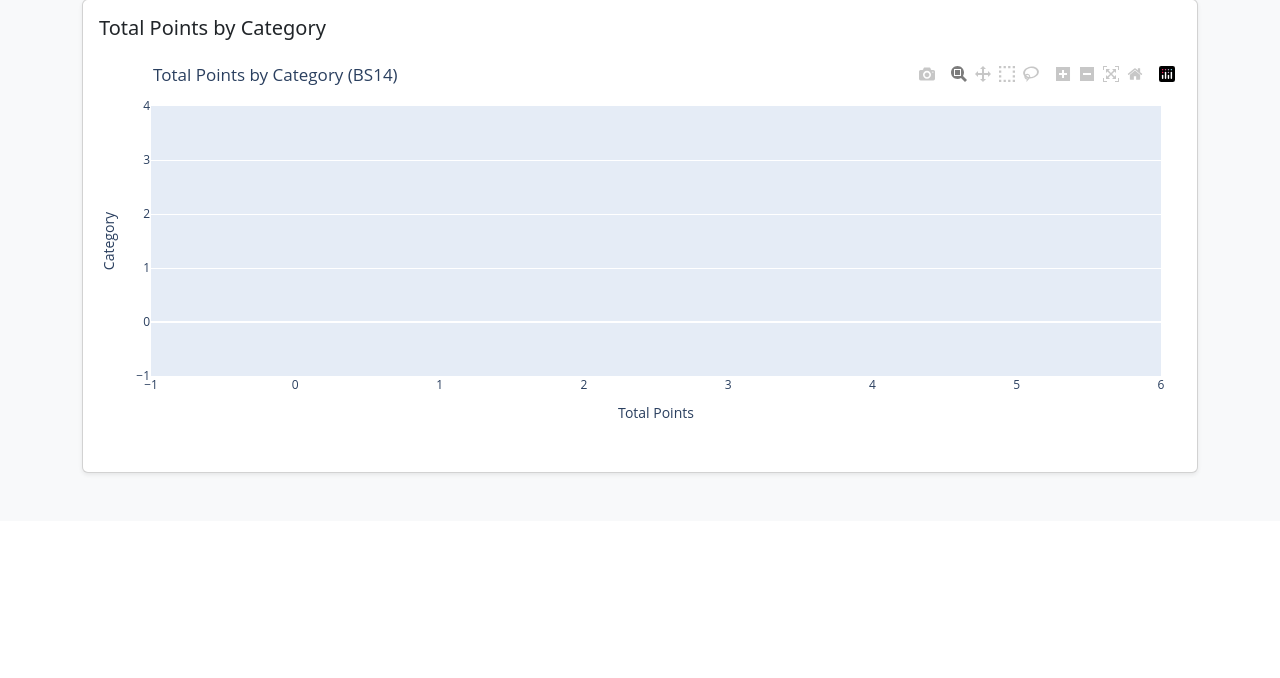
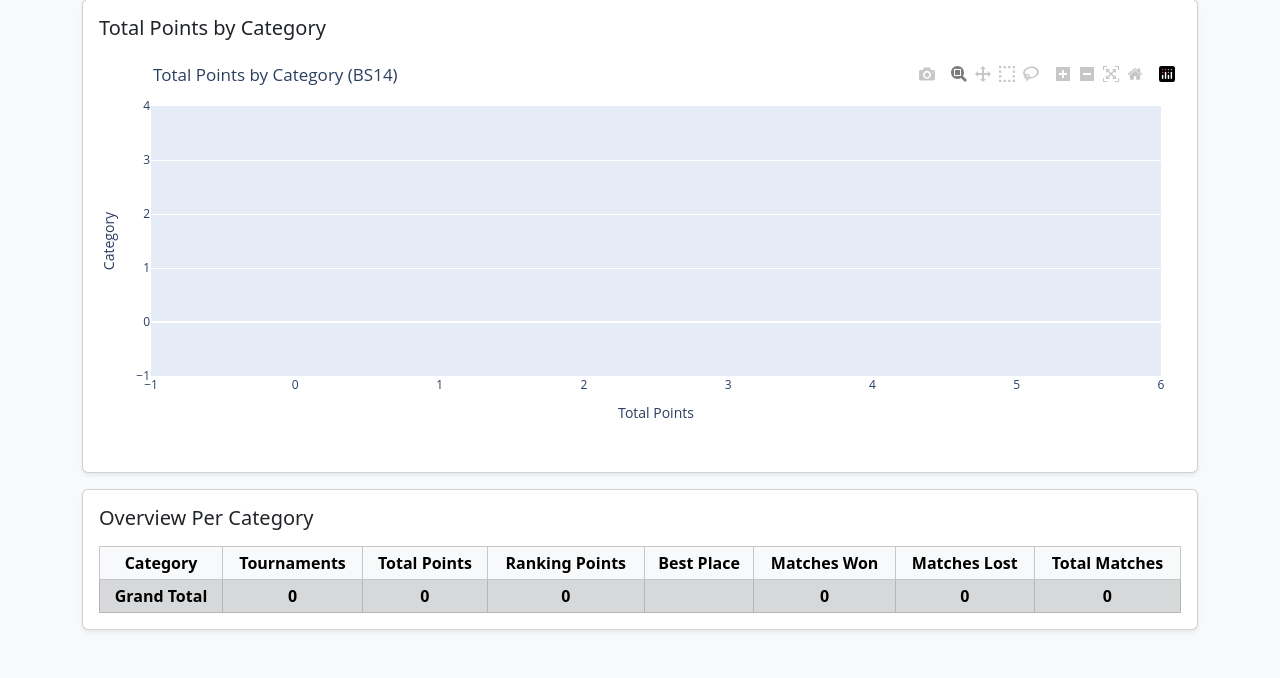
Before and after one commit to JohnNita83/tennis_ranking_app, a Flask app: page /player in a window 1280 px wide. Shown: the part 329-1007 px from the top of the page. Before the commit the page ends 805 px from the top, so only its background shows below. Run offline with Flask 3, Linux system fonts and the light colour scheme; a user stored in the database is signed in; data comes from the database, SQL or seed files in the repository; data that the repository does not hold is empty; some libraries are stand-ins or nearby versions.

Commit message:
adding detailed table to player's page

```diff
--- a/app.py
+++ b/app.py
@@ -22,6 +22,7 @@ from rapidfuzz import process
 import plotly.graph_objs as go
 import plotly.utils
 import json
+from collections import defaultdict
 
 
 COOKIE_FILE = Path(__file__).with_name("cookie.txt")
@@ -364,8 +365,8 @@ def get_week_label_for_date(d: date) -> str:
 
 
 from datetime import datetime, timedelta
-
-from datetime import datetime, timedelta
+from collections import defaultdict
+import sqlite3
 
 def build_tournament_view(player_name: str, age_group: str) -> dict:
     ensure_tournaments_table()
@@ -423,6 +424,7 @@ def build_tournament_view(player_name: str, age_group: str) -> dict:
         if cat_code in cat_counts:
             cat_counts[cat_code] += 1
 
+        # points by place/category
         pts = None
         if place is not None and cat_code:
             pm = points_map.get(place)
@@ -432,6 +434,7 @@ def build_tournament_view(player_name: str, age_group: str) -> dict:
         if pts is not None and cat_code in cat_points:
             cat_points[cat_code] += pts
 
+        # next week's label and rank at that point
         if end_date:
             try:
                 d = datetime.fromisoformat(end_date).date()
@@ -441,6 +444,7 @@ def build_tournament_view(player_name: str, age_group: str) -> dict:
             except Exception:
                 rank_value = None
 
+        # diff/arrow relative to previous rank
         diff = None
         arrow = None
         if rank_value is not None and prev_rank is not None:
@@ -481,7 +485,7 @@ def build_tournament_view(player_name: str, age_group: str) -> dict:
         }
         rows.append(row)
 
-        # 👉 per-row ranking_points: top-6 within 365 days from this row's end_date
+        # per-row ranking_points: top-6 within 365 days from this row's end_date
         current_end = parse_date_safe(end_date)
         if current_end:
             valid_points = []
@@ -493,6 +497,8 @@ def build_tournament_view(player_name: str, age_group: str) -> dict:
                         valid_points.append(p)
             top6 = sorted(valid_points, reverse=True)[:6]
             row["ranking_points"] = sum(top6) if top6 else 0
+        else:
+            row["ranking_points"] = None
 
     # max ranking points achieved across all rows
     if rows:
@@ -522,6 +528,57 @@ def build_tournament_view(player_name: str, age_group: str) -> dict:
                 rows[i]["is_top6"] = True
             top6_tournaments = [rows[i] for i in sorted(top6_indices)]
 
+    # Category summary (computed once after rows are built)
+    category_summary = defaultdict(lambda: {
+        "tournaments": 0,
+        "total_points": 0,
+        "best_place": None,
+        "won": 0,
+        "lost": 0,
+        "total": 0,
+    })
+
+    for rr in rows:
+        cat = rr["cat_code"]
+        if not cat:
+            continue
+        summary = category_summary[cat]
+        summary["tournaments"] += 1
+        summary["total_points"] += rr["points"] if rr["points"] else 0
+        place_val = rr["place"]
+        if place_val is not None and place_val > 0:  # skip zeros
+            if summary["best_place"] is None or place_val < summary["best_place"]:
+                summary["best_place"] = place_val
+        summary["won"] += rr["won"]
+        summary["lost"] += rr["lost"]
+        summary["total"] += rr["matches"]
+
+    # Filter categories with at least one tournament
+    filtered_summary = {
+        cat: data for cat, data in category_summary.items()
+        if data["tournaments"] >= 1
+    }
+
+    # Grand total row (best_place as min non-zero across categories)
+    best_places = [d["best_place"] for d in filtered_summary.values() if d["best_place"] not in (None, 0)]
+    grand_total = {
+        "tournaments": sum(d["tournaments"] for d in filtered_summary.values()),
+        "total_points": sum(d["total_points"] for d in filtered_summary.values()),
+        "best_place": min(best_places) if best_places else None,
+        "won": sum(d["won"] for d in filtered_summary.values()),
+        "lost": sum(d["lost"] for d in filtered_summary.values()),
+        "total": sum(d["total"] for d in filtered_summary.values()),
+    }
+
+    # Ranking points per category from rows marked is_top6 (latest 12-month window)
+    cat_ranking_points = {code: 0 for code, _disp in POINT_COLUMNS}
+    for rr in rows:
+        if rr.get("is_top6"):
+            cat = rr.get("cat_code")
+            pts = rr.get("points") or 0
+            if cat and pts:
+                cat_ranking_points[cat] += pts
+
     total_matches = total_won + total_lost
     won_pct = (total_won / total_matches * 100) if total_matches > 0 else 0
     lost_pct = (total_lost / total_matches * 100) if total_matches > 0 else 0
@@ -547,10 +604,14 @@ def build_tournament_view(player_name: str, age_group: str) -> dict:
         "cat_counts": cat_counts,
         "cat_points": cat_points,
         "max_ranking_points": max_ranking_points,
+        "cat_ranking_points": cat_ranking_points,
         "top6_tournaments": top6_tournaments,
         "latest_rank": latest_rank,
         "latest_week": latest_week,
+        "category_summary": filtered_summary,
+        "grand_total": grand_total,
     }
+
 
 
 def get_db_connection():
@@ -1400,16 +1461,14 @@ def player():
                 weeks.append(r["Week"])
                 ranks.append(int(r["Rank"]))
 
-    # ✅ Sort weeks ascending by (year, week number)
     def parse_week(w):
         try:
             week_num, year = w.split("-")
             return (int(year), int(week_num))
         except Exception:
-            return (9999, 9999)  # fallback for malformed strings
+            return (9999, 9999)
 
     if weeks and ranks:
-        # zip weeks and ranks together, sort by parsed week, then unzip
         sorted_pairs = sorted(zip(weeks, ranks), key=lambda x: parse_week(x[0]))
         weeks, ranks = zip(*sorted_pairs)
 
@@ -1420,92 +1479,79 @@ def player():
                 go.Scatter(
                     x=weeks,
                     y=ranks,
-                    mode="lines+markers+text",   # include text labels
+                    mode="lines+markers+text",
                     line=dict(color="green", width=3),
                     marker=dict(size=8),
-                  # text=ranks,                  # show rank numbers
-                    textposition="top center"    # place labels above markers
+                    textposition="top center"
                 )
             ],
             layout=go.Layout(
                 title=f"Ranking progress for {name} ({age_group})",
                 xaxis=dict(title="Week", tickangle=-45),
-                yaxis=dict(title="Rank", autorange="reversed"),  # rank #1 at top
+                yaxis=dict(title="Rank", autorange="reversed"),
                 margin=dict(l=40, r=20, t=50, b=80),
                 height=400
             )
         )
-
         plot_json = json.dumps(fig, cls=plotly.utils.PlotlyJSONEncoder)
-
-
 
     # Call your tournament helper
     tournament_data = build_tournament_view(name, age_group)
-    # Debug: print top 6 tournaments and their points
     print(f"\n=== Top 6 tournaments for {name} ({age_group}) ===")
     for r in tournament_data["top6_tournaments"]:
         print(f"{r['tournament_name']} → {r['points']}")
 
-
     # Extract top 6 tournaments for bar chart
     bar_plot_json = None
-    if tournament_data["top6_tournaments"]:   # only build chart if list is non-empty
+    if tournament_data["top6_tournaments"]:
         names = [r["tournament_name"] for r in tournament_data["top6_tournaments"]]
         points = [r["points"] for r in tournament_data["top6_tournaments"]]
-
         bar_fig = go.Figure(
             data=[go.Bar(
                 x=points,
                 y=list(range(1, len(points)+1)),
                 orientation="h",
                 marker=dict(color="green"),
-                text=names,                 # show points
-                textposition="inside"       # place labels at end of bar
+                text=names,
+                textposition="inside"
             )],
             layout=go.Layout(
                 title=f"Top 6 Tournaments by Points ({age_group})",
-                xaxis=dict(title="Points",),
+                xaxis=dict(title="Points"),
                 yaxis=dict(title="Tournaments"),
                 margin=dict(l=40, r=20, t=50, b=80),
                 height=400
             )
         )
-
         bar_plot_json = json.dumps(bar_fig, cls=plotly.utils.PlotlyJSONEncoder)
 
     # Category totals chart
     cat_bar_plot_json = None
     if tournament_data["cat_points"]:
-        # Filter out categories with 0 points
         filtered = {c: p for c, p in tournament_data["cat_points"].items() if p > 0}
-
-        # Sort by points descending
         sorted_cats = sorted(filtered.items(), key=lambda x: x[1], reverse=True)
-
         categories = [c for c, _ in sorted_cats]
         totals = [p for _, p in sorted_cats]
-
         cat_fig = go.Figure(
-        data=[go.Bar(
-            y=categories,
-            x=totals,
-            orientation="h",
-            marker=dict(color="green"),   # ✅ green bars
-            text=totals,                  # ✅ show points
-            textposition="inside"        # ✅ place labels at end of bar
-        )],
-        layout=go.Layout(
-            title=f"Total Points by Category ({age_group})",
-            xaxis=dict(title="Total Points"),
-            yaxis=dict(title="Category", autorange="reversed"),  # largest at top
-            margin=dict(l=40, r=20, t=50, b=80),
-            height=400
+            data=[go.Bar(
+                y=categories,
+                x=totals,
+                orientation="h",
+                marker=dict(color="green"),
+                text=totals,
+                textposition="inside"
+            )],
+            layout=go.Layout(
+                title=f"Total Points by Category ({age_group})",
+                xaxis=dict(title="Total Points"),
+                yaxis=dict(title="Category", autorange="reversed"),
+                margin=dict(l=40, r=20, t=50, b=80),
+                height=400
+            )
         )
-    )
         cat_bar_plot_json = json.dumps(cat_fig, cls=plotly.utils.PlotlyJSONEncoder)
 
-
+    # ✅ Pass the full tournament_data dict into the template
     return render_template(
         "player.html",
         name=name,
@@ -1514,9 +1560,11 @@ def player():
         rows=rows,
         plot_json=plot_json,
         bar_plot_json=bar_plot_json,
-        cat_bar_plot_json=cat_bar_plot_json
-    )
-
+        cat_bar_plot_json=cat_bar_plot_json,
+        category_summary=tournament_data["category_summary"],
+        grand_total=tournament_data["grand_total"],
+        cat_ranking_points=tournament_data["cat_ranking_points"],
+    )
 
 
 # Add this near the bottom of app.py, before app.run
--- a/templates/player.html
+++ b/templates/player.html
@@ -43,6 +43,7 @@
       const fig = {{ plot_json | safe }};
       Plotly.newPlot('rank-chart', fig.data, fig.layout, {responsive: true});
     </script>
+
   </div>
 </div>
 {% else %}
@@ -79,6 +80,54 @@
 </div>
 {% endif %}
 
+<!-- ✅ Tournament detailed table by category -->
+<div class="col-12 mb-3">
+  <div class="card shadow-sm">
+    <div class="card-body">
+      <h5 class="card-title mb-3">Overview Per Category</h5>
+      <div class="table-responsive">
+        <table class="table table-sm table-bordered table-striped mb-0 text-center align-middle">
+          <thead class="table-light">
+            <tr>
+              <th>Category</th>
+              <th>Tournaments</th>
+              <th>Total Points</th>
+              <th>Ranking Points</th>
+              <th>Best Place</th>
+              <th>Matches Won</th>
+              <th>Matches Lost</th>
+              <th>Total Matches</th>
+            </tr>
+          </thead>
+          <tbody>
+            {% for cat, data in category_summary.items() %}
+            <tr>
+              <td class="fw-bold">{{ cat }}</td>
+              <td>{{ data.tournaments }}</td>
+              <td>{{ data.total_points }}</td>
+              <td>{{ cat_ranking_points.get(cat, 0) or "" }}</td>
+              <td>{{ data.best_place if data.best_place else "" }}</td>
+              <td>{{ data.won }}</td>
+              <td>{{ data.lost }}</td>
+              <td>{{ data.total }}</td>
+            </tr>
+            {% endfor %}
+            <tr class="table-secondary fw-bold">
+              <td>Grand Total</td>
+              <td>{{ grand_total.tournaments }}</td>
+              <td>{{ grand_total.total_points }}</td>
+              <td>{{ cat_ranking_points.values()|sum }}</td>
+              <td>{{ grand_total.best_place if grand_total.best_place else "" }}</td>
+              <td>{{ grand_total.won }}</td>
+              <td>{{ grand_total.lost }}</td>
+              <td>{{ grand_total.total }}</td>
+            </tr>
+          </tbody>
+        </table>
+      </div>
+    </div>
+  </div>
+</div>
 
 
 {% endblock %}
```
Also changed, not shown: templates/tournaments.html (+4 -7 lines).
